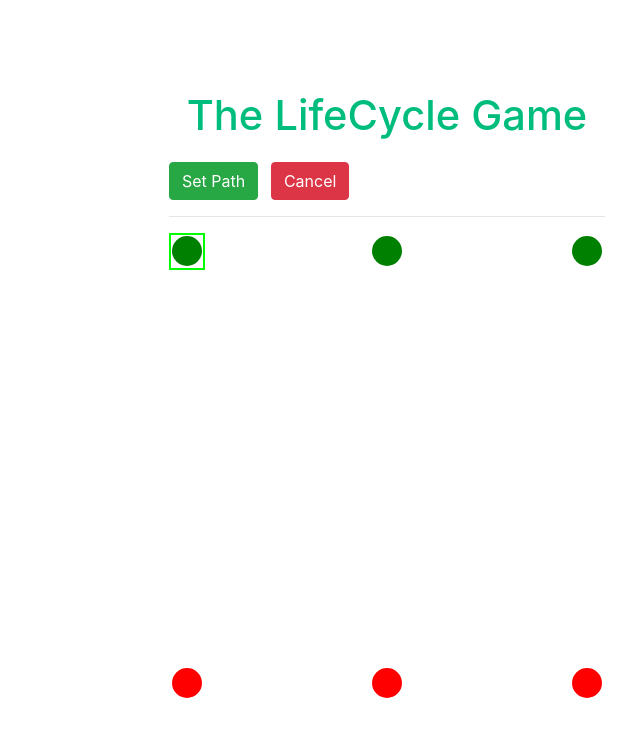
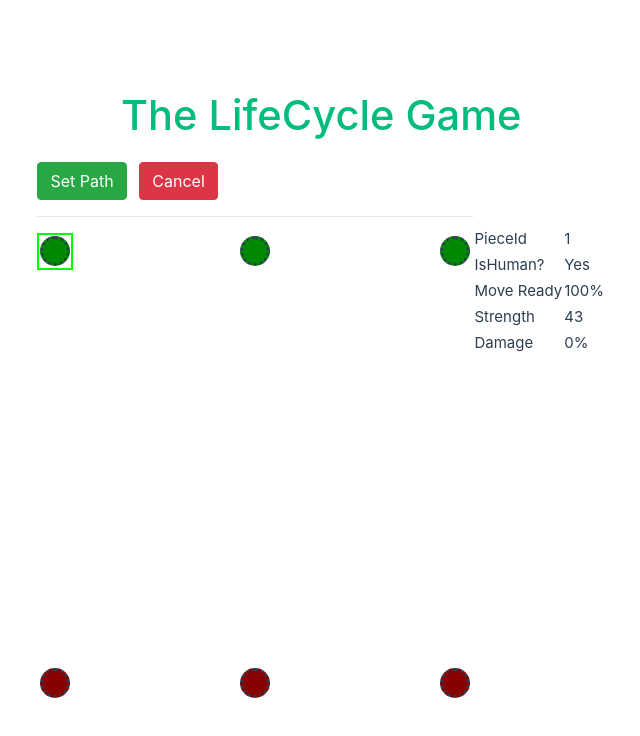
Before and after one commit to jaspreet-shaheed/LifeCycleV2, a Vue app in the folder vue-project/: page / in a window 1280 px wide. Both pictures are taken after a click on the element 222 px from the left and 251 px from the top of the page. Shown: the top 736 px of the page, without its empty margins (35-675 px from the left). Built offline with nearby package versions, Linux system fonts and the light colour scheme.

Commit message:
Movement, strength and piece display basics done

```diff
--- a/vue-project/src/App.vue
+++ b/vue-project/src/App.vue
@@ -2,31 +2,35 @@
 import Title from './components/TitleBanner.vue'
 import Grid from './components/GameGrid.vue'
 import PieceData from './components/PieceData'
+import PieceInfo from './components/PieceInfo.vue'
 import { onMounted, ref } from 'vue'
 import { pathStore, direction } from './main'
 
-const human1 = new PieceData(1, true, 0, 0)
-const human2 = new PieceData(2, true, 0, 0)
-const human3 = new PieceData(3, true, 0, 0)
+const human1 = ref(new PieceData(1, true, 0, 0))
+const human2 = ref(new PieceData(2, true, 0, 0))
+const human3 = ref(new PieceData(3, true, 0, 0))
 
-const aiPiece1 = new PieceData(4, false, 0, 0)
-const aiPiece2 = new PieceData(5, false, 0, 0)
-const aiPiece3 = new PieceData(6, false, 0, 0)
+const aiPiece1 = ref(new PieceData(4, false, 0, 0))
+const aiPiece2 = ref(new PieceData(5, false, 0, 0))
+const aiPiece3 = ref(new PieceData(6, false, 0, 0))
 
 const pieceLocations: [PieceData, number, number][] = []
 
-pieceLocations.push([human1, 0, 0])
-pieceLocations.push([human2, 6, 0])
-pieceLocations.push([human3, 12, 0])
+pieceLocations.push([human1.value as PieceData, 0, 0])
+pieceLocations.push([human2.value as PieceData, 6, 0])
+pieceLocations.push([human3.value as PieceData, 12, 0])
 
-pieceLocations.push([aiPiece1, 0, 12])
-pieceLocations.push([aiPiece2, 6, 12])
-pieceLocations.push([aiPiece3, 12, 12])
+pieceLocations.push([aiPiece1.value as PieceData, 0, 12])
+pieceLocations.push([aiPiece2.value as PieceData, 6, 12])
+pieceLocations.push([aiPiece3.value as PieceData, 12, 12])
 
 const selectedPiece = ref(-1)
-const selectPiece = (pieceId: number) => {
+const selectPiece = function (pieceId: number) {
+  console.log('selecting piece: ' + pieceId)
   selectedPiece.value = pieceId
 }
+
+const getPiece = (pieceId: number) => pieceLocations.find((p) => p[0].id === pieceId)?.[0] ?? null
 
 const getPieceLocation = (pieceId: number) => pieceLocations.find((p) => p[0].id === pieceId)
 
@@ -94,7 +98,9 @@ onMounted(() => {
       <div id="left">
         <Grid :squares="7" :pieces="pieceLocations" @piece-selected="selectPiece"></Grid>
       </div>
-      <div id="right"></div>
+      <div id="right">
+        <PieceInfo :selected-piece="getPiece(selectedPiece)"></PieceInfo>
+      </div>
     </div>
   </div>
 </template>
--- a/vue-project/src/components/GameGrid.vue
+++ b/vue-project/src/components/GameGrid.vue
@@ -164,6 +164,7 @@ const select = function (x: number, y: number): void {
   selectedY.value = y
   const pd = getPieceData(x, y)
   if (pd) {
+    console.log('pieceSeleted', pd.id)
     emit('pieceSelected', pd.id)
   }
 }
--- a/vue-project/src/components/GamePiece.vue
+++ b/vue-project/src/components/GamePiece.vue
@@ -1,9 +1,32 @@
 <script setup lang="ts">
 import PieceData from './PieceData'
+import { onMounted, watch } from 'vue'
 
 const props = defineProps<{
   pieceData: PieceData
 }>()
+
+const getColor = function (): string {
+  return props.pieceData.isHuman
+    ? 'rgb(0, ' + (2 * props.pieceData.lifeStrength + 50) + ', 0)'
+    : 'rgb(' + (2 * props.pieceData.lifeStrength + 50) + ', 0, 0)'
+}
+
+onMounted(() => {
+  const el = document.getElementById(getId())!
+  el.style.backgroundColor = getColor()
+})
+
+watch(props.pieceData, () => {
+  const el = document.getElementById(getId())
+  if (el) {
+    el.style.backgroundColor = getColor()
+  }
+})
+
+const getId = function () {
+  return props.pieceData.id + '-piece'
+}
 </script>
 
 <template>
@@ -14,8 +37,7 @@ const props = defineProps<{
     v-on:dragstart="(e: DragEvent) => $emit('dragBegin', e, props.pieceData.id)"
     v-on:dragover="$emit('dragOverPiece', props.pieceData.id)"
   >
-    <div v-if="props.pieceData.isHuman" class="dot human" style="vertical-align: middle"></div>
-    <div v-else class="dot ai" style="vertical-align: middle"></div>
+    <div class="dot" :id="getId()" style="vertical-align: middle"></div>
   </div>
 </template>
 
@@ -39,6 +61,7 @@ const props = defineProps<{
   margin: auto;
   border-radius: 50%;
   display: inline-block;
+  border-style: dotted;
 }
 
 .human {
--- a/vue-project/src/components/PieceData.ts
+++ b/vue-project/src/components/PieceData.ts
@@ -17,6 +17,10 @@ export default class PieceData {
     return this._damage
   }
 
+  public get readyToMovePercent(): number {
+    return this._readyToMovePercent
+  }
+
   public readyToMove(): boolean {
     return this._readyToMovePercent === 100
   }
@@ -29,6 +33,19 @@ export default class PieceData {
     if (this._readyToMovePercent < 100) {
       this._readyToMovePercent++
     }
+    if (this._goingUp) {
+      if (this._lifeStrength < 100) {
+        this._lifeStrength++
+      } else {
+        this._goingUp = false
+      }
+    } else {
+      if (this._lifeStrength > 0) {
+        this._lifeStrength--
+      } else {
+        this._goingUp = true
+      }
+    }
   }
 
   private _id: number
@@ -36,6 +53,7 @@ export default class PieceData {
   private _damage: number
   private _isHuman: boolean
   private _readyToMovePercent: number
+  private _goingUp: boolean
 
   constructor(id: number, isHuman: boolean, lifeStrength: number, damage: number) {
     this._id = id
@@ -43,5 +61,6 @@ export default class PieceData {
     this._lifeStrength = lifeStrength
     this._damage = damage
     this._readyToMovePercent = 100
+    this._goingUp = true
   }
 }
--- /dev/null
+++ b/vue-project/src/components/PieceInfo.vue
@@ -0,0 +1,37 @@
+<script setup lang="ts">
+import PieceData from './PieceData'
+
+const props = defineProps<{
+  selectedPiece: PieceData | null
+}>()
+</script>
+
+<template>
+  <div style="height: 4rem"></div>
+  <div v-if="props.selectedPiece">
+    <table>
+      <tbody>
+        <tr>
+          <td>PieceId</td>
+          <td>{{ props.selectedPiece.id }}</td>
+        </tr>
+        <tr>
+          <td>IsHuman?</td>
+          <td>{{ props.selectedPiece.isHuman ? 'Yes' : 'No' }}</td>
+        </tr>
+        <tr>
+          <td>Move Ready</td>
+          <td>{{ props.selectedPiece.readyToMovePercent }}%</td>
+        </tr>
+        <tr>
+          <td>Strength</td>
+          <td>{{ props.selectedPiece.lifeStrength }}</td>
+        </tr>
+        <tr>
+          <td>Damage</td>
+          <td>{{ props.selectedPiece.damage }}%</td>
+        </tr>
+      </tbody>
+    </table>
+  </div>
+</template>
```
